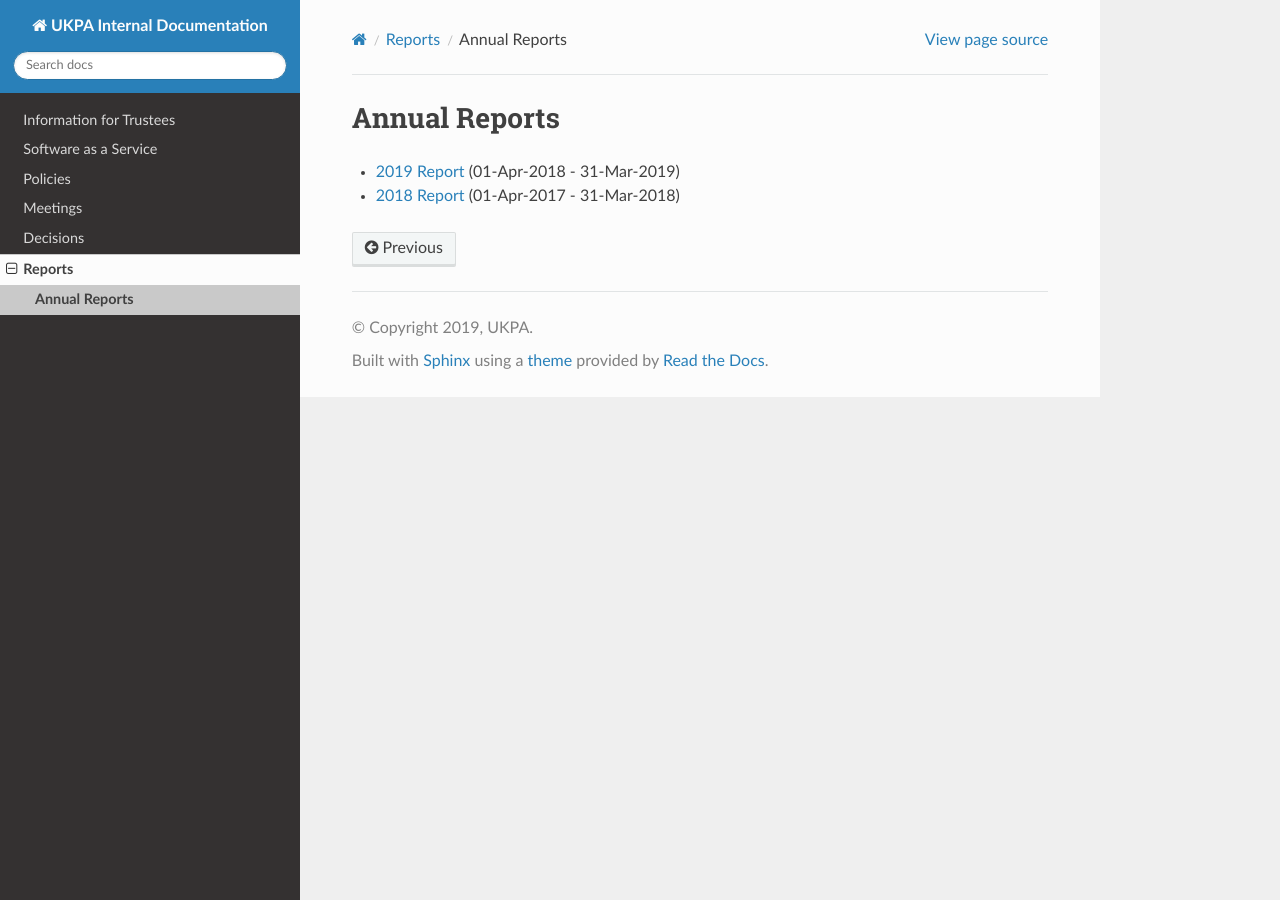
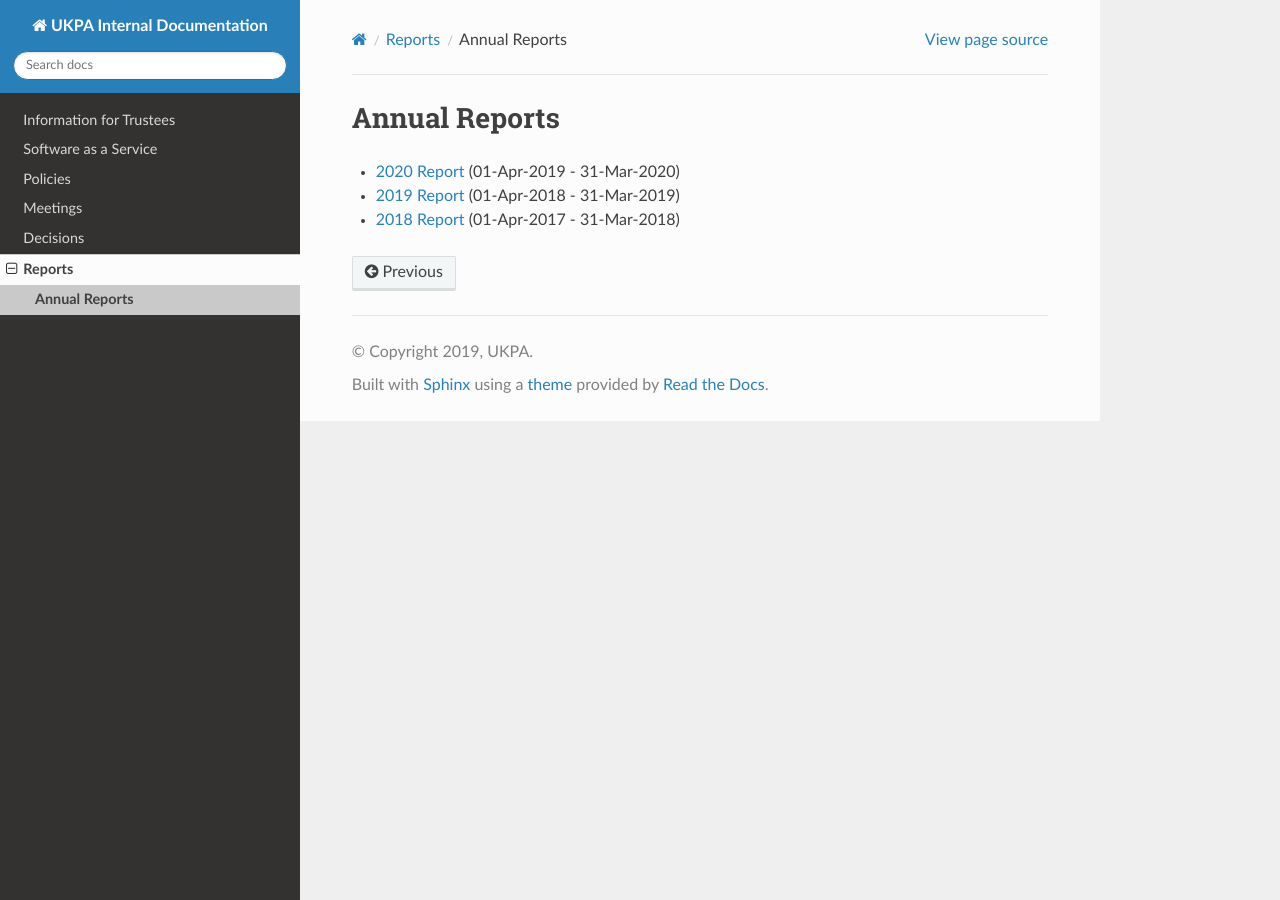
Before and after one commit to UKPythonAssociation/ukpa-internaldocs, a Sphinx documentation site: the page built from source/reports/annual_reports.rst, in a window 1280 px wide. Built offline with Sphinx 7.4.7 and the Read the Docs theme 2.0.0, drawn with Linux system fonts in a browser that asks for light colours.

Commit message:
Link to 2020 TAR

```diff
--- a/source/reports/annual_reports.rst
+++ b/source/reports/annual_reports.rst
@@ -1,8 +1,10 @@
 Annual Reports
 ==============
 
+- `2020 Report`_ (01-Apr-2019 - 31-Mar-2020)
 - `2019 Report`_ (01-Apr-2018 - 31-Mar-2019)
 - `2018 Report`_ (01-Apr-2017 - 31-Mar-2018)
 
+.. _2020 Report: https://github.com/UKPythonAssociation/trustees-annual-report/releases/download/2020/UKPA_Trustees_Annual_Report_2020.pdf
 .. _2019 Report: https://github.com/UKPythonAssociation/trustees-annual-report/releases/download/2019/UKPA_Trustees_Annual_Report_2019.pdf
 .. _2018 Report: https://github.com/UKPythonAssociation/trustees-annual-report/releases/download/2018/UKPA_Trustees_Annual_Report_2018.pdf
```
